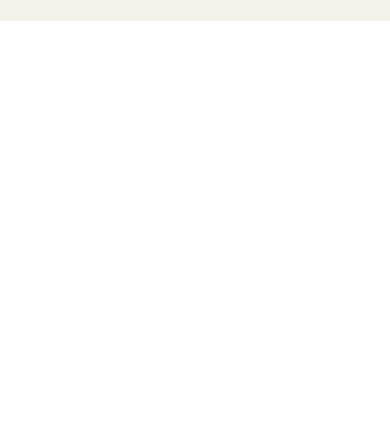
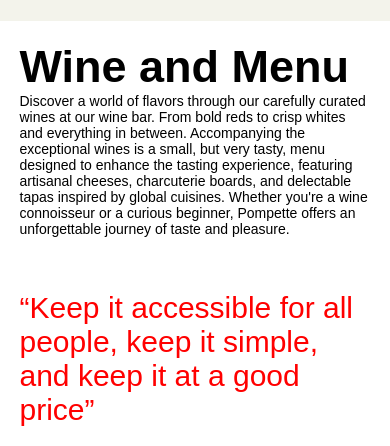
Before and after one commit to idakrahl/pompette, an Astro site: page /thebar in a window 390 px wide. Shown: the part 496-942 px from the top of the page. Before the commit the page ends 844 px from the top, so only its background shows below. Built offline with nearby package versions, Linux system fonts and the light colour scheme; Astro itself is replaced by a stand-in of ours; a web font is replaced by a local one.

Commit message:
Opdateret the bar mobile

```diff
--- a/src/pages/thebar.astro
+++ b/src/pages/thebar.astro
@@ -17,7 +17,16 @@
         <p> Located in the heart of Denmark, Pompette offers a captivating atmosphere where wine enthusiasts can indulge in a carefully curated selection of exceptional wines. The warm and inviting ambiance, combined with attentive service, creates an enchanting space where guests can enjoy their favorite wines or explore new and exciting flavors. Whether you're seeking a memorable evening out or a place to unwind with friends, Pompette promises an extraordinary experience for all wine lovers.</p>
         <img class="thebar" src="../../public/TheBar-Image.png" alt="Image inside the wine bar" />
     </div>
-    </main>
+    <div class="winemenu">
+<h1>Wine and Menu</h1>
+<p>Discover a world of flavors through our carefully curated wines at our wine bar. From bold reds to crisp whites and everything in between. Accompanying the exceptional wines is a small, but very tasty, menu designed to enhance the tasting experience, featuring artisanal cheeses, charcuterie boards, and delectable tapas inspired by global cuisines. Whether you're a wine connoisseur or a curious beginner, Pompette offers an unforgettable journey of taste and pleasure.</p>
+</div>
+<!-- <div class="tellmemore_button">
+<a href="">Tell me more</a>
+</div> -->
+<h2>“Keep it accessible for all people, keep it simple, and keep it at a good price”
+</h1>
+</main>
 </body>
 
 <style>
@@ -26,6 +35,13 @@
 margin: 0;
 padding: 0;
 }
+
+/* .tellmemore_button
+{background-image: url('../../public/tellmemore.png');
+background-size:auto;
+background-repeat: no-repeat;
+max-width: 100%;
+} */
 
 @media only screen and (max-width: 800px) {
 
@@ -41,13 +57,25 @@
 
 .thebar{max-width: 100%;}
 
+.winemenu{padding: 5%;}
+
 }
 
-h1, h2 {font-family: athena,sans-serif;
+h1{font-family: athena,sans-serif;
 font-weight: 600;
 font-style: normal;
 font-size: 45px;
 }
+
+h2 {font-family: athena,sans-serif;
+font-weight: 300;
+font-style: normal;
+font-size: 30px;
+color: #FF0000;
+padding: 5%;
+}
+
+
 
 p {font-family: century-gothic,sans-serif;
 font-weight: 400;
```
Also changed, not shown: public/._tellmemore.png (added), public/._tellmemore_hover.png (added), public/._tmm_button.png (added), public/tellmemore.png (added), public/tellmemore_hover.png (added), public/tmm_button.png (added).
